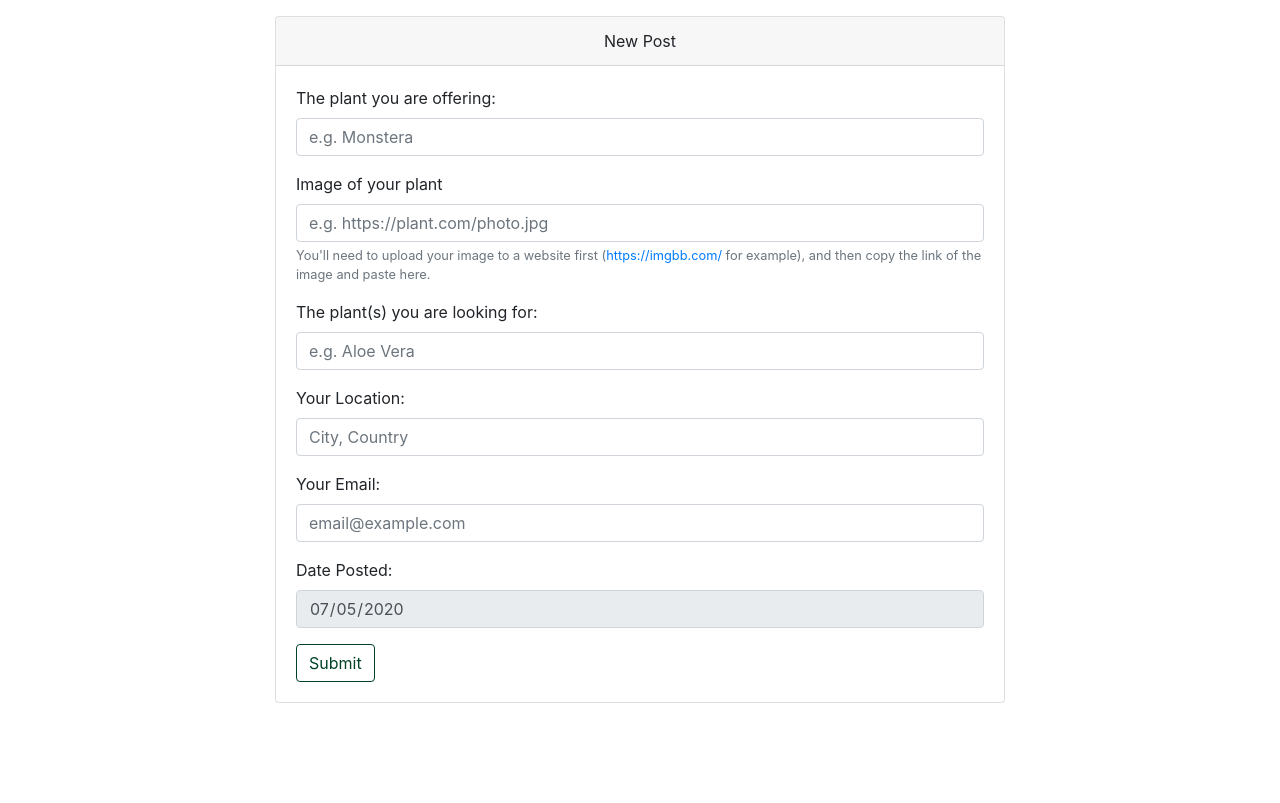
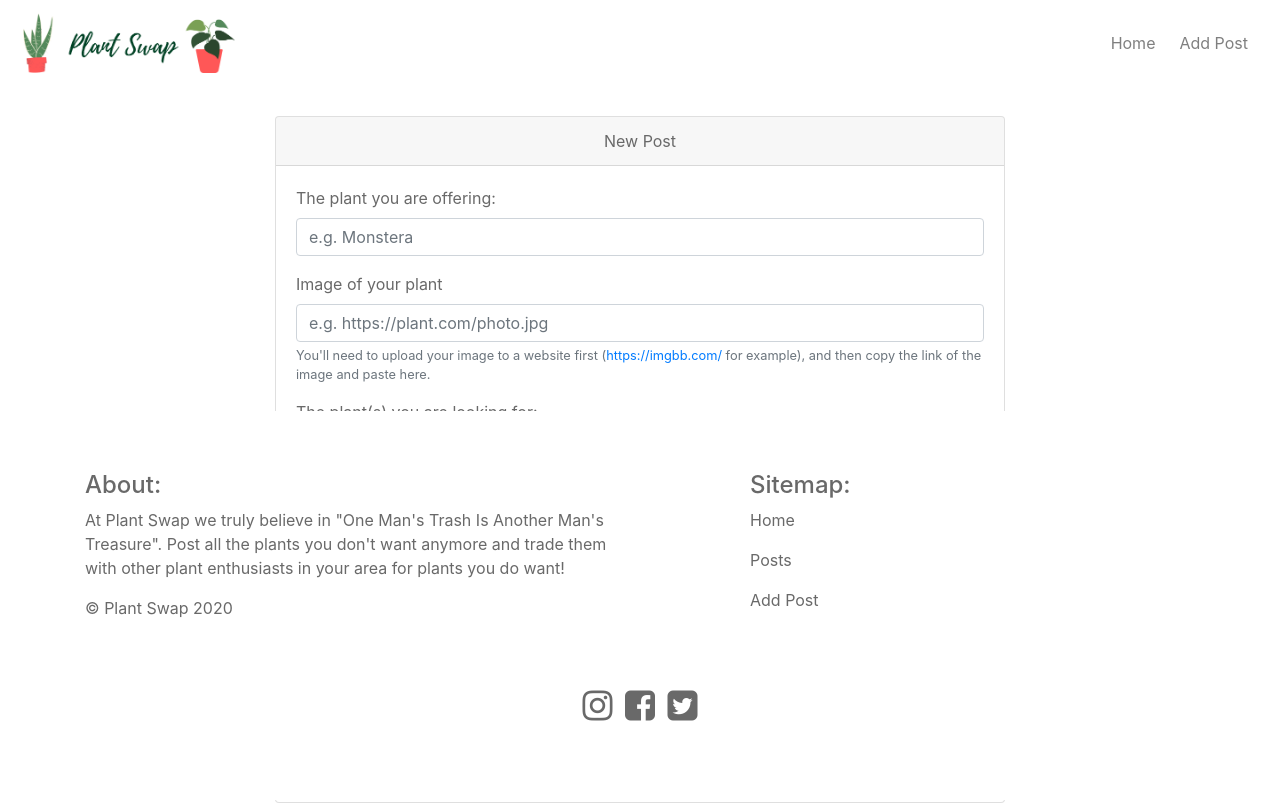
Before and after one commit to debrawolford/plant-swap, a Flask app: page /add_post in a window 1280 px wide. Before the commit the page ends 703 px from the top, so only its background shows below. Run offline with Flask 2, Linux system fonts and the light colour scheme; some libraries are stand-ins or nearby versions.

Commit message:
added navbar and footer

```diff
--- a/static/css/style.css
+++ b/static/css/style.css
@@ -2,6 +2,79 @@
 body,
 html {
     height: 100%;
+}
+
+body {
+    color: #696969;
+    min-height: 100%;
+    margin-bottom: 100px;
+}
+
+.main-content {
+    padding-top: 100px;
+    margin-bottom: 550px;
+}
+
+/* Navbar */
+
+.navbar {
+    background-color: white;
+    color: #696969;
+}
+
+#plant-swap-logo {
+    height: 60px;
+}
+
+.navbar-toggler {
+    border: none;
+}
+
+.navbar-toggler:focus,
+.navbar-toggler:active,
+.navbar-toggler-icon:focus {
+    outline-color: #d3d3d3;
+    outline-width: thin;
+}
+
+/* Footer */
+
+footer {
+    background-color: white;
+    color: #696969;
+}
+
+footer a {
+    color: #696969;
+    text-decoration: none;
+}
+
+footer a:hover {
+    color: #004225;
+    text-decoration: none;
+}
+
+#footer-text {
+    padding: 60px 0 40px;
+    text-align: left;
+}
+
+#footer-social {
+    padding-bottom: 60px;
+    text-align: center;
+}
+
+#footer-social li {
+    font-size: 35px;
+    line-height: 10px;
+    width: 30px;
+    height: 30px;
+    padding: 12px 0;
+    transition: all 0.35s ease-in-out;
+    -moz-transition: all 0.35s ease-in-out;
+    -webkit-transition: all 0.35s ease-in-out;
+    -o-transition: all 0.35s ease-in-out;
+    text-rendering: optimizeLegibility;
 }
 
 /* Images */
--- a/templates/base.html
+++ b/templates/base.html
@@ -1,23 +1,81 @@
 <!DOCTYPE html>
-<html lang="en">
+<html lang="en" dir="ltr">
 
 <head>
     <meta charset="utf-8" />
+    <meta http-equiv="X-UA-Compatible" content="IE=edge">
     <meta name="viewport" content="width=device-width, initial-scale=1, shrink-to-fit=no" />
     <title>Plant Swap</title>
-
+    <link rel="icon" type="image/png" href="{{url_for('static', filename='images/plant-swap-title-icon.png')}}" />
     <link rel="stylesheet" href="https://stackpath.bootstrapcdn.com/bootstrap/4.3.1/css/bootstrap.min.css"
         integrity="sha384-ggOyR0iXCbMQv3Xipma34MD+dH/1fQ784/j6cY/iJTQUOhcWr7x9JvoRxT2MZw1T" crossorigin="anonymous" />
     <link rel="stylesheet" href="{{url_for('static', filename='css/style.css')}}" type="text/css" />
+    <link rel="stylesheet" href="https://stackpath.bootstrapcdn.com/font-awesome/4.7.0/css/font-awesome.min.css"
+        integrity="sha384-wvfXpqpZZVQGK6TAh5PVlGOfQNHSoD2xbE+QkPxCAFlNEevoEH3Sl0sibVcOQVnN" crossorigin="anonymous">
+
 
 </head>
 
 <body>
+    <!--- Start of Navbar -->
+    <header>
+        <div class="container-fluid">
+            <nav class="navbar navbar-expand-lg navbar-light fixed-top">
+                <a class="navbar-brand" href="{{url_for("get_posts")}}"><img
+                        src="{{url_for('static', filename='images/plant-swap-navbar.png')}}" alt="Plant Swap"
+                        id="plant-swap-logo"></a>
+                <button class="navbar-toggler ml-auto" type="button" data-toggle="collapse"
+                    data-target="#navbarNavMobile" aria-controls="#navbarNavMobile" aria-expanded="false"
+                    aria-label="Toggle navigation">
+                    <span class="navbar-toggler-icon"></span>
+                </button>
+                <div class="collapse navbar-collapse" id="navbarNavMobile">
+                    <div class="navbar-nav ml-auto">
+                        <a class="nav-item nav-link mr-2" href="{{url_for("get_posts")}}">Home</a>
+                        <a class="nav-item nav-link mr-2" href="{{url_for("add_post")}}">Add Post</a>
+                    </div>
+                </div>
+            </nav>
+        </div>
+    </header>
+    <!--End of Navbar -->
     <!-- Start of content -->
-    <div class="container">
+    <main class="container main-content">
         {% block content %}
         {% endblock %}
-    </div>
+    </main>
+    <!--End of content-->
+    <!-- Start of Footer-->
+    <footer class="container fixed-bottom">
+        <div class=" row" id="footer-text">
+            <div class="col-6" id="footer-about">
+                <h4>About: </h4>
+                <p>At Plant Swap we truly believe in "One Man's Trash Is Another Man's Treasure". Post all the plants
+                    you don't want anymore and trade them with other plant enthusiasts in your area for plants you do
+                    want! </p>
+                <p>&copy; Plant Swap 2020</p>
+            </div>
+            <div class="col-5 offset-md-1" id="footer-links">
+                <h4> Sitemap:</h4>
+                <p><a class="footer-link" href="{{url_for("get_posts")}}">Home</a></p>
+                <p><a class="footer-link" href="{{url_for("get_posts")}}">Posts</a></p>
+                <p><a class="footer-link" href="{{url_for("add_post")}}">Add Post</a></p>
+            </div>
+        </div>
+        <div class="row" id="footer-social">
+            <div class="col text-center">
+                <ul class="list-inline social-icons">
+                    <li class="list-inline-item"><a target=_blank rel="noopener" href="http://www.instagram.com"><i
+                                class="fa fa-instagram"></i><span class="sr-only">Instagram</span></a></li>
+                    <li class="list-inline-item"><a target=_blank rel="noopener" href="http://www.facebook.com"><i
+                                class="fa fa-facebook-square"></i><span class="sr-only">Facebook</span></a></li>
+                    <li class="list-inline-item"><a target=_blank rel="noopener" href="http://www.twitter.com"><i
+                                class="fa fa-twitter-square"></i><span class="sr-only">Twitter</span></a></li>
+                </ul>
+            </div>
+        </div>
+    </footer>
+    <!--End of Footer-->
     <!-- JavaScript -->
     <!-- jQuery, Popper.js, Bootstrap JS -->
     <script src="https://code.jquery.com/jquery-3.3.1.slim.min.js"
@@ -29,6 +87,8 @@
     <script src="https://stackpath.bootstrapcdn.com/bootstrap/4.3.1/js/bootstrap.min.js"
         integrity="sha384-JjSmVgyd0p3pXB1rRibZUAYoIIy6OrQ6VrjIEaFf/nJGzIxFDsf4x0xIM+B07jRM" crossorigin="anonymous">
     </script>
+
+
     <script>
         $(document).ready(function () {
             $('#date').val(new Date().toDateInputValue());
```
Also changed, not shown: templates/posts.html (+5 -3 lines), static/images/plant-swap-logo.png (added), static/images/plant-swap-navbar.png (added), static/images/plant-swap-title-icon.png (added).
